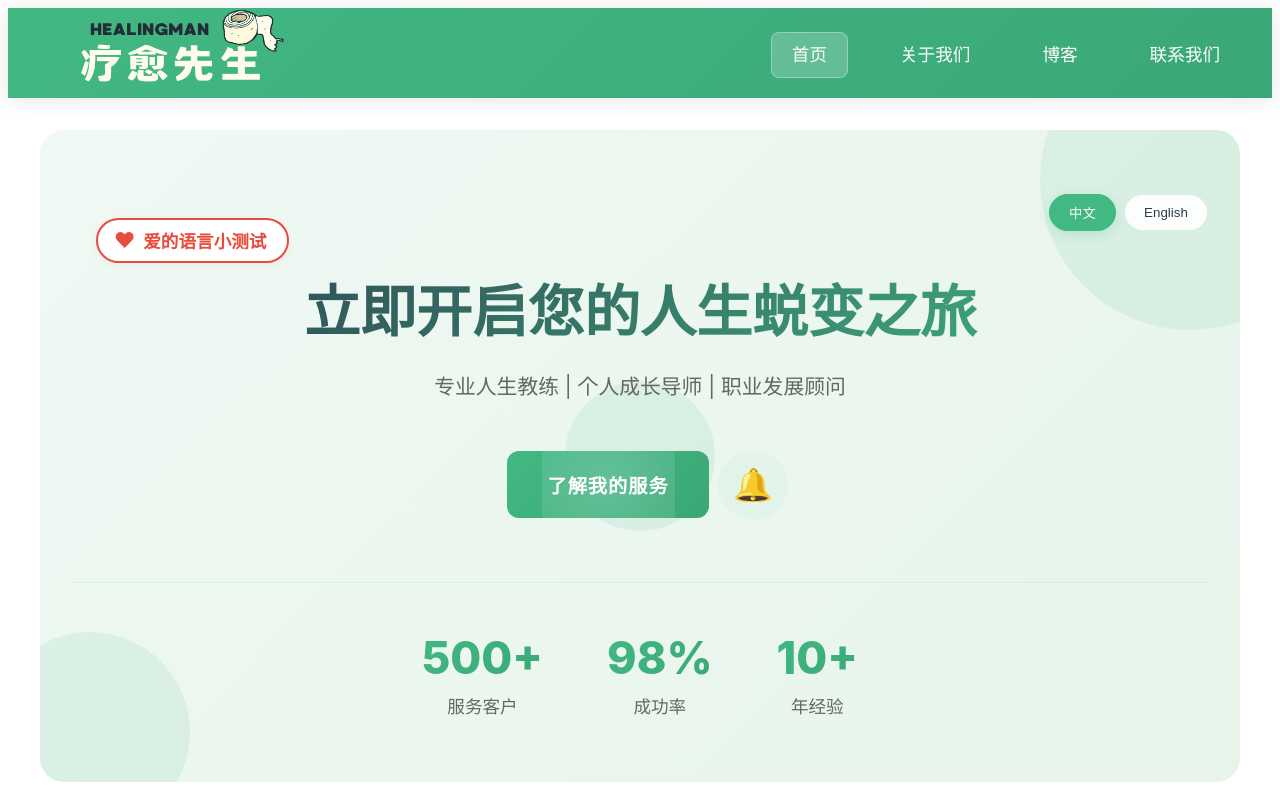
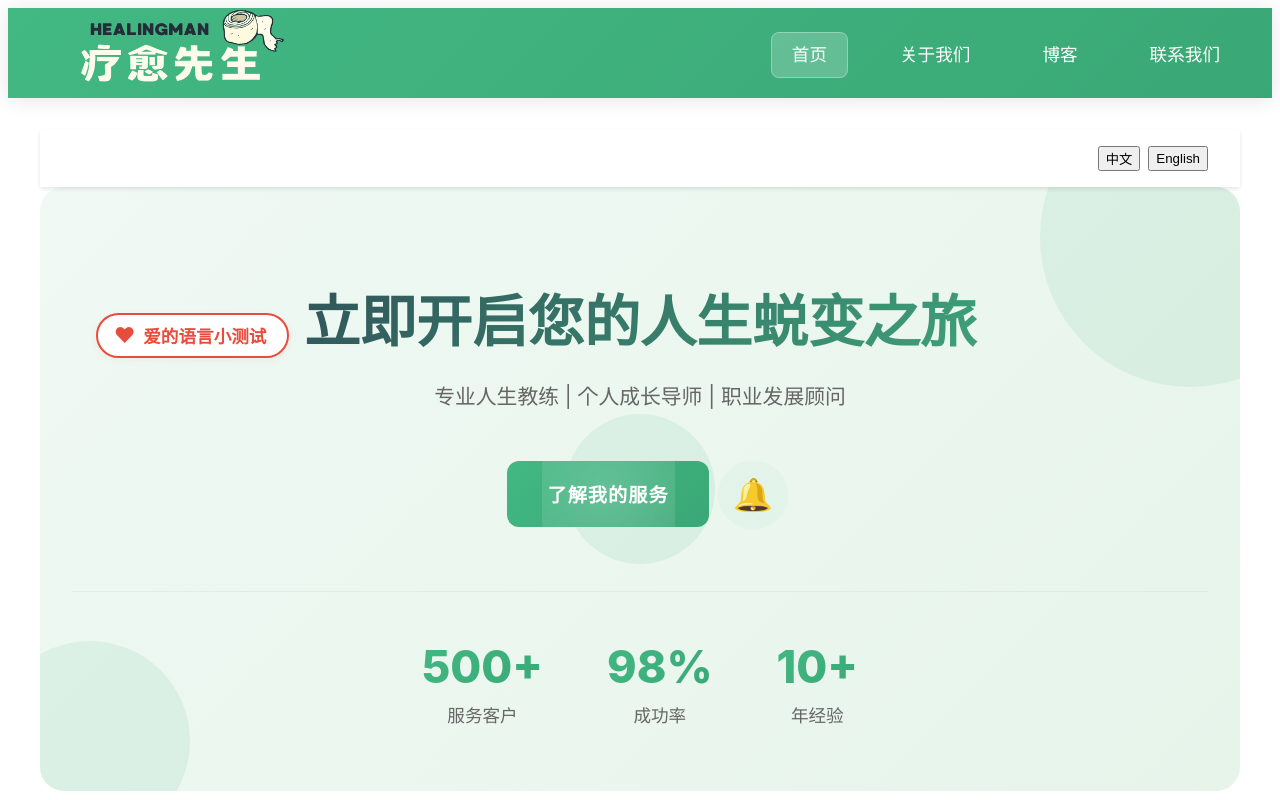
Before and after one commit to PhilCiao/course_demo_nuxt-main, a Nuxt app: page / in a window 1280 px wide. Shown: the top 800 px of the page. Built offline with nearby package versions, Linux system fonts and the light colour scheme.

Commit message:
中英文切换按钮调整

```diff
--- a/pages/index.vue
+++ b/pages/index.vue
@@ -1,7 +1,6 @@
 <template>
   <div class="container">
-    <div class="hero">
-      <div class="hero-content">
+    <header class="header">
       <div class="language-switch">
         <button
           class="lang-btn"
@@ -14,7 +13,10 @@
           @click="currentLang = 'en'"
         >English</button>
       </div>
+    </header>
 
+    <div class="hero">
+      <div class="hero-content">
         <div class="hero-text">
           <h1>{{ t.hero.title }}</h1>
           <p class="subtitle">{{ t.hero.subtitle }}</p>
@@ -225,6 +227,22 @@
   font-family: 'Inter', -apple-system, BlinkMacSystemFont, sans-serif;
 }
 
+.header {
+  display: flex;
+  justify-content: flex-end;
+  padding: 1rem 2rem;
+  background: rgba(255, 255, 255, 0.9);
+  position: sticky;
+  top: 0;
+  z-index: 100;
+  box-shadow: 0 2px 4px rgba(0, 0, 0, 0.1);
+}
+
+.language-switch {
+  display: flex;
+  gap: 0.5rem;
+}
+
 .hero {
   position: relative;
   background: linear-gradient(135deg, #f0f9f4 0%, #e6f4ea 100%);
@@ -274,31 +292,6 @@
   top: 50%;
   left: 50%;
   transform: translate(-50%, -50%);
-}
-
-.language-switch {
-  display: flex;
-  justify-content: flex-end;
-  margin-bottom: 3rem;
-}
-
-.lang-btn {
-  background: rgba(255, 255, 255, 0.9);
-  border: 1px solid rgba(66, 184, 131, 0.2);
-  padding: 0.5rem 1.2rem;
-  margin-left: 0.5rem;
-  border-radius: 20px;
-  cursor: pointer;
-  transition: all 0.3s ease;
-  font-weight: 500;
-  color: #2c3e50;
-}
-
-.lang-btn.active {
-  background: #42b883;
-  color: white;
-  border-color: #42b883;
-  box-shadow: 0 4px 12px rgba(66, 184, 131, 0.2);
 }
 
 .hero-text {
@@ -765,5 +758,12 @@
   .love-test-btn .heart {
     font-size: 1.1rem;
   }
+
+  .header {
+    padding: 0.5rem 1rem;
+  }
+  .language-switch {
+    gap: 0.3rem;
+  }
 }
 </style>
```
Lines whose indentation alone changed are shown as unchanged.
